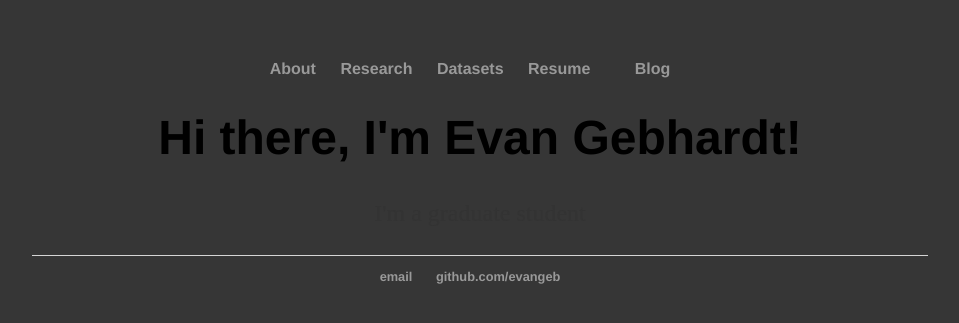
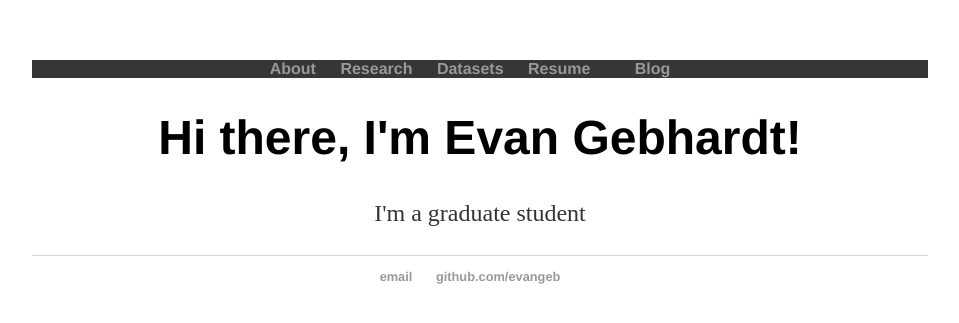
Before and after one commit to Evangeb/Evangeb.github.io, a Jekyll site: the page built from index.html, in a window 1280 px wide. Shown: the top 323 px of the page, without its empty margins (160-1119 px from the left). Built offline with Jekyll 4.4.1, drawn with Linux system fonts in a browser that asks for light colours.

Commit message:
website update

```diff
--- a/_layouts/default.html
+++ b/_layouts/default.html
@@ -5,9 +5,9 @@
 			<!-- link to main stylesheet -->
 			<link rel="stylesheet" type="text/css" href="/css/main.css">
 		</head>
-		<body style = "background-color:#363636;">
-			<nav>
-	    		<ul>
+		<body>
+			<nav style = "background-color:#363636;">
+	    		<ul style="color:white;">
 	        		<li><a href="/">About</a></li>
 		        	<li><a href="/research">Research</a></li>
               <li><a href="/datasets">Datasets</a></li>
```
